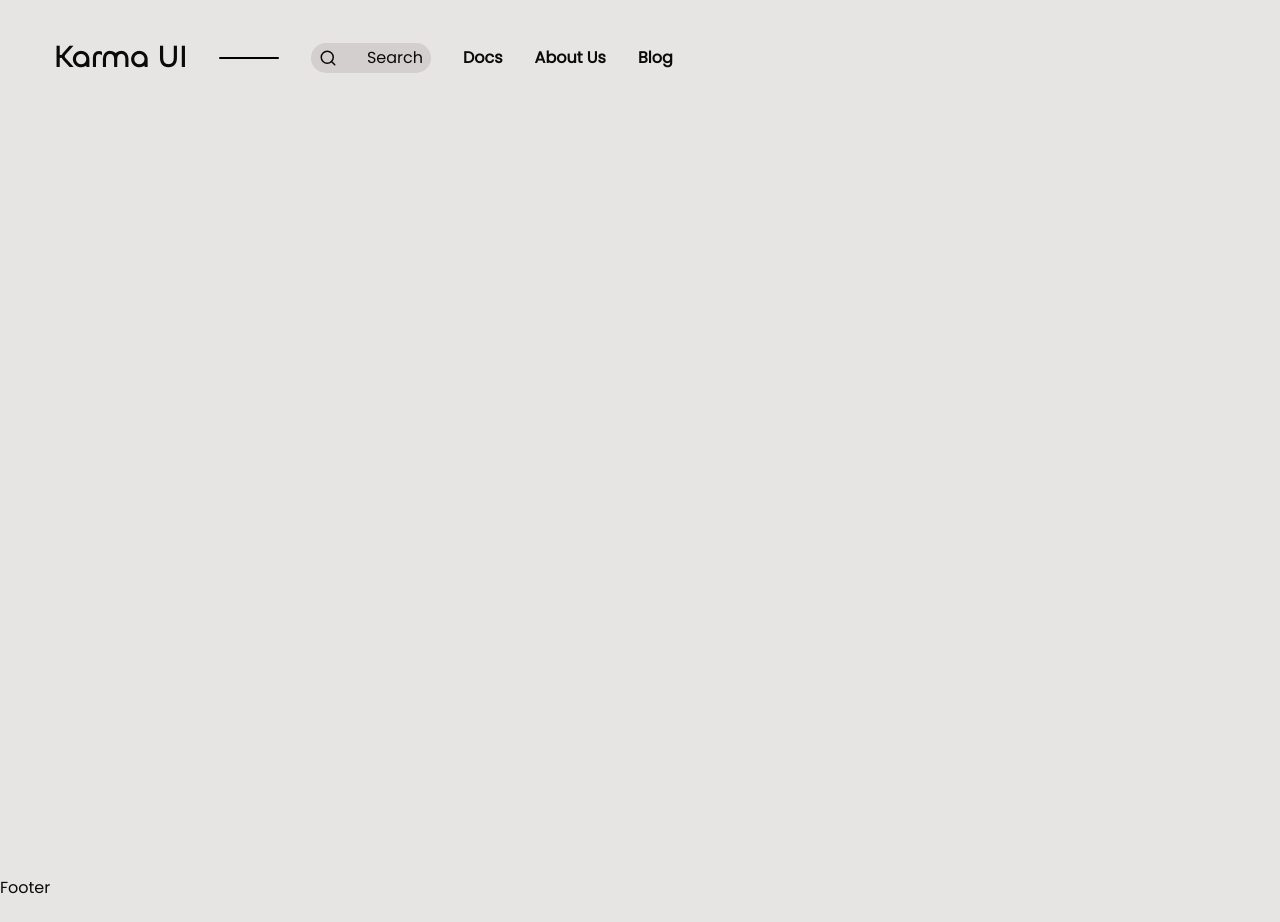
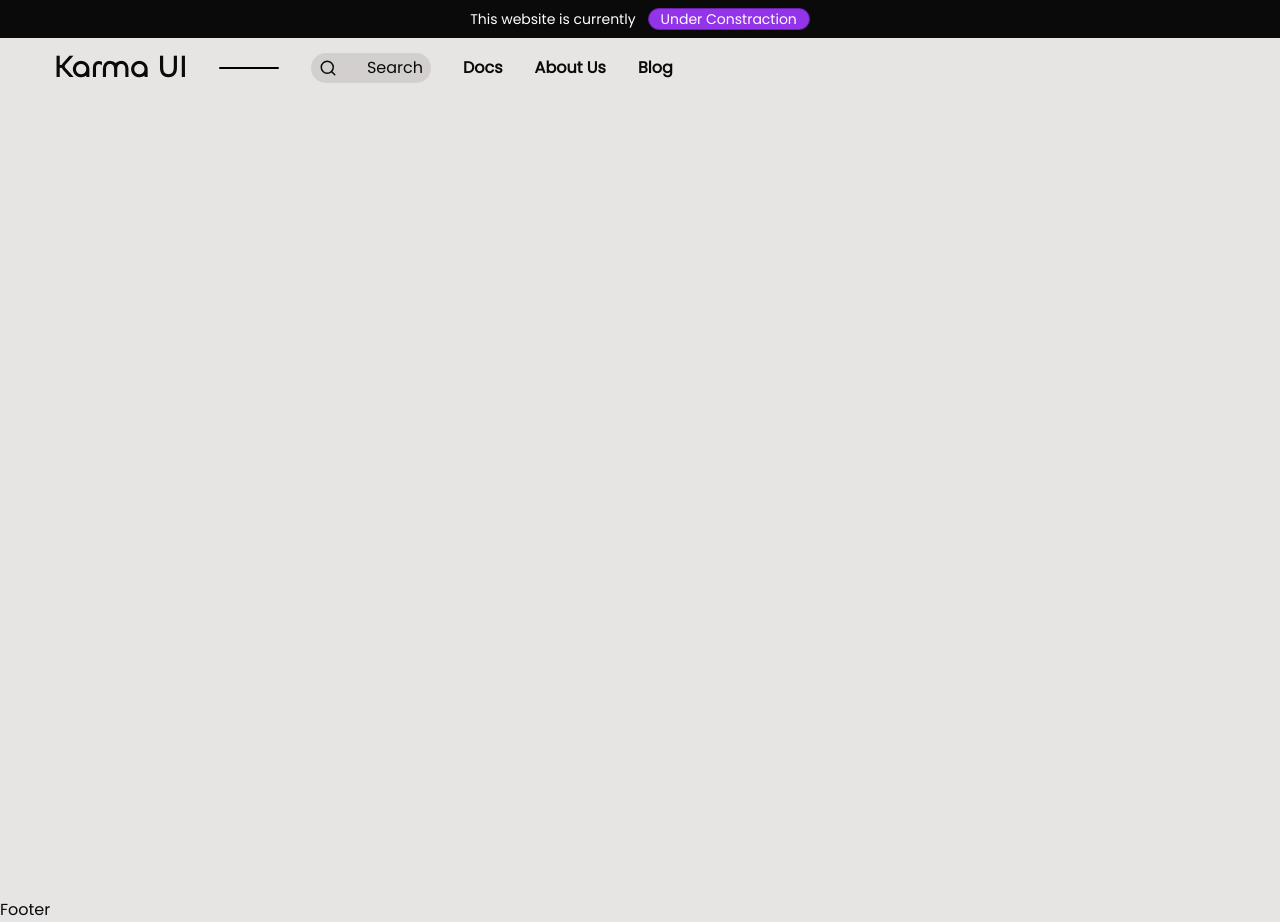
Before and after one commit to ARITRA69/karma-UI, a Next.js app: page / in a window 1280 px wide. Before the commit the page ends 900 px from the top, so only its background shows below. Built offline with nearby package versions, Linux system fonts and the light colour scheme.

Commit message:
top bar is added

```diff
--- a/src/app/layout.tsx
+++ b/src/app/layout.tsx
@@ -4,6 +4,7 @@ import "./globals.css";
 import Navbar from "@/components/Navbar";
 import Footer from "@/components/Footer";
 import SmoothScroll from "@/components/SmoothScroll";
+import TopbarBanner from "@/components/TopbarBanner";
 
 const inter = Poppins({ subsets: ["latin"], weight: "400" });
 
@@ -21,6 +22,7 @@ export default function RootLayout({
     <html lang="en">
       <body className={`${inter.className} bg-[#E7E5E4]`}>
         <SmoothScroll>
+          <TopbarBanner />
           <Navbar />
           {children}
           <Footer />
--- a/src/components/Navbar.tsx
+++ b/src/components/Navbar.tsx
@@ -1,18 +1,21 @@
 import React from "react";
-import localFont from "next/font/local"
+import localFont from "next/font/local";
 import Image from "next/image";
-import { Search } from "lucide-react"
+import { Search } from "lucide-react";
 import Link from "next/link";
 
 const chillax = localFont({
-  src: '../../public/fonts/Chillax.otf'
-})
+  src: "../../public/fonts/Chillax.otf",
+});
 
 const Navbar = () => {
-  return <div className="pt-10">
+  return (
+    <div className="py-3">
       <main className="w-11/12 mx-auto flex gap-8 items-center">
         <div className="flex items-center">
-        <h1 className={`${chillax.className} font-bold text-3xl`}>Karma UI</h1>
+          <h1 className={`${chillax.className} font-bold text-3xl`}>
+            Karma UI
+          </h1>
         </div>
         <div className="h-[2px] w-[60px] bg-black rounded-3xl"></div>
         <div className="h-[30px] w-[120px] rounded-3xl bg-[#d2cfce] flex items-center px-2 justify-between cursor-pointer hover:bg-[#ffffff] transition-all ease duration-500 hover:outline outline-1 outline-black">
@@ -29,8 +32,8 @@ const Navbar = () => {
           <h1 className="font-bold ">Blog</h1>
         </Link>
       </main>
-  </div>;
-
+    </div>
+  );
 };
 
 export default Navbar;
--- /dev/null
+++ b/src/components/TopbarBanner.tsx
@@ -0,0 +1,16 @@
+import React from "react";
+
+type Props = {};
+
+const TopbarBanner = (props: Props) => {
+  return (
+    <div className="w-full bg-foreground text-background py-2 flex gap-3 items-center justify-center text-sm">
+      <p>This website is currently</p>
+      <div className="bg-purple-600 border border-purple-800 px-3 rounded-full">
+        Under Constraction
+      </div>
+    </div>
+  );
+};
+
+export default TopbarBanner;
```
Lines whose indentation alone changed are shown as unchanged.
